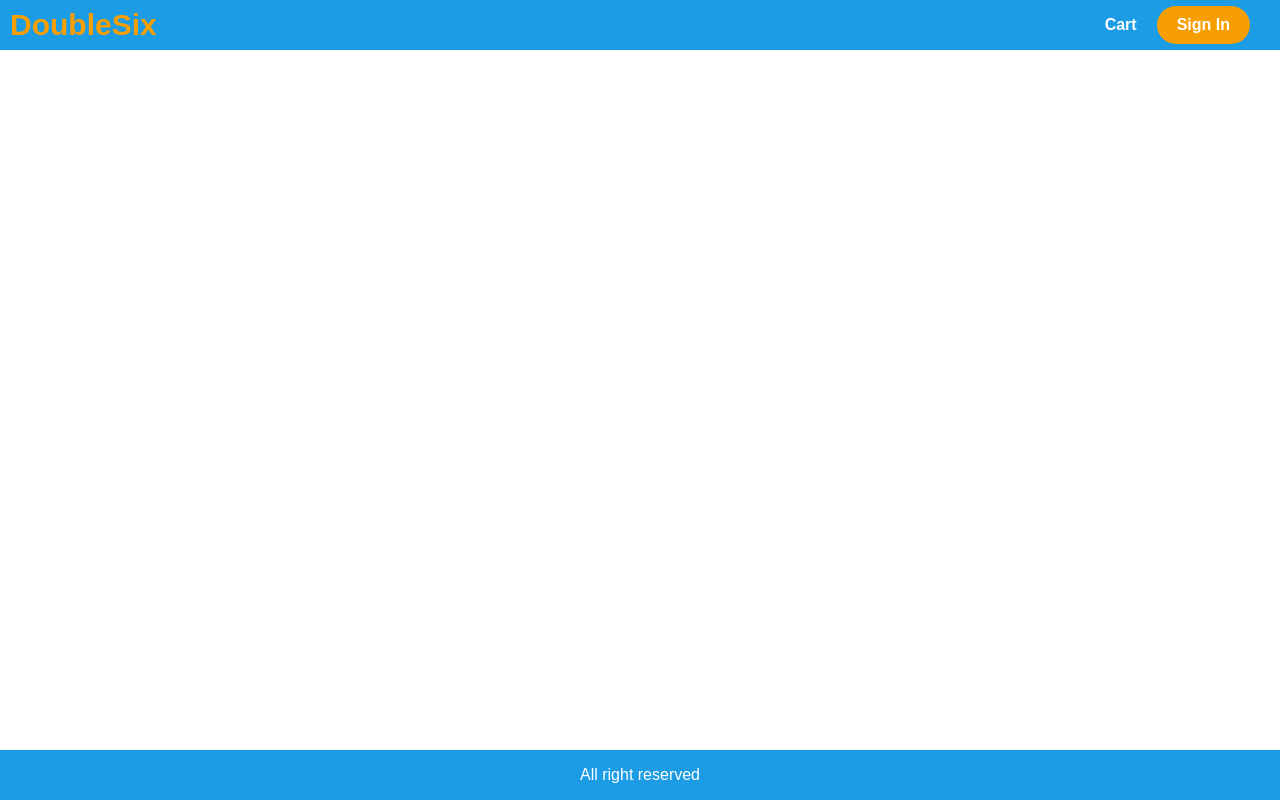
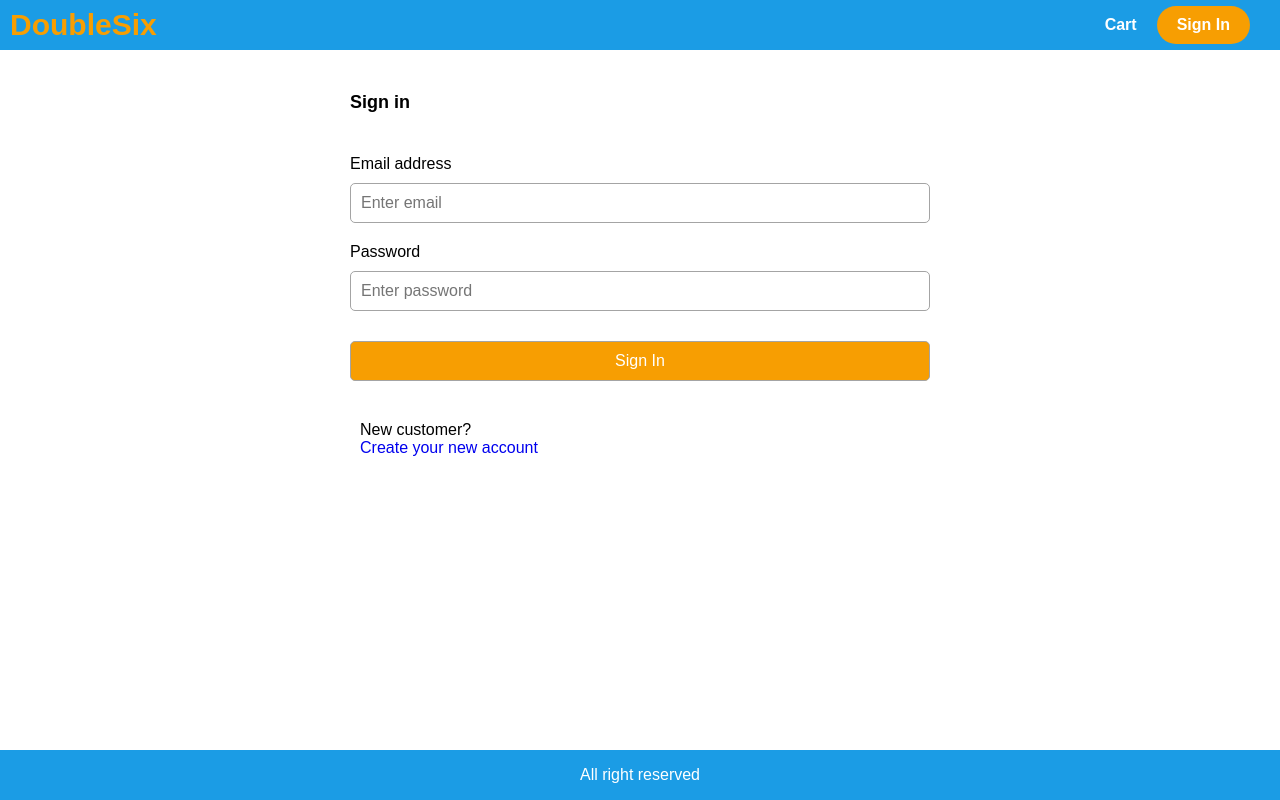
Before and after one commit to dezoto/e-commerce, a React (Create React App) app in the folder frontend/: page /signin in a window 1280 px wide. Built offline with nearby package versions, Linux system fonts and the light colour scheme; the HTML template or start-up script is replaced by a standard one.

Commit message:
Added signin screen
created singin screen with form that takes email and password input and added route on app.js to the signin page

```diff
--- a/frontend/src/App.js
+++ b/frontend/src/App.js
@@ -4,6 +4,7 @@
 import HomeScreen from "./screens/HomeScreen";
 import CartScreen from "./screens/CartScreen";
 import { useSelector } from "react-redux";
+import SigninScreen from "./screens/SigninScreen";
 
 function App() {
   const cart = useSelector(state => state.cart);
@@ -33,6 +34,7 @@
         <main>
           <Route path="/cart/:id?" component={CartScreen}></Route>
           <Route path="/product/:id" component={ProductScreen}></Route>
+          <Route path='/signin' component={SigninScreen}></Route>
           <Route path="/" component={HomeScreen} exact></Route>
         </main>
         <footer className="row center">All right reserved</footer>
--- a/frontend/src/index.css
+++ b/frontend/src/index.css
@@ -253,3 +253,19 @@
   color: #a02020;
   background-color: #ffe0e0;
 }
+
+.form {
+  max-width: 60rem;
+  margin: 0 auto;
+}
+
+.form div {
+  display: flex;
+  flex-direction: column;
+  margin: 1rem;
+}
+
+.form label {
+  margin: 1rem 0;
+  display: block;
+}
--- /dev/null
+++ b/frontend/src/screens/SigninScreen.js
@@ -0,0 +1,53 @@
+import React, { useState } from "react";
+import { Link } from "react-router-dom";
+
+function SigninScreen() {
+  const [email, setEmail] = useState("");
+  const [password, setPassword] = useState("");
+  const submitHandler = (e) => {
+    e.preventDefault();
+  };
+  return (
+    <div>
+      <form onSubmit={submitHandler} className="form">
+        <div>
+          <h1>Sign in</h1>
+        </div>
+        <div>
+          <label htmlFor="email">Email address</label>
+          <input
+            type="email"
+            id="email"
+            placeholder="Enter email"
+            required
+            onChange={(e) => setEmail(e.target.value)}
+          />
+        </div>
+        <div>
+          <label htmlFor="password">Password</label>
+          <input
+            type="password"
+            id="password"
+            placeholder="Enter password"
+            required
+            onChange={(e) => setPassword(e.target.value)}
+          />
+        </div>
+        <div>
+          <label />
+          <button className="primary" type="submit">
+            Sign In
+          </button>
+        </div>
+        <div>
+          <label />
+          <div>
+            New customer? <Link to="/register">Create your new account</Link>
+          </div>
+        </div>
+      </form>
+    </div>
+  );
+}
+
+export default SigninScreen;
```
